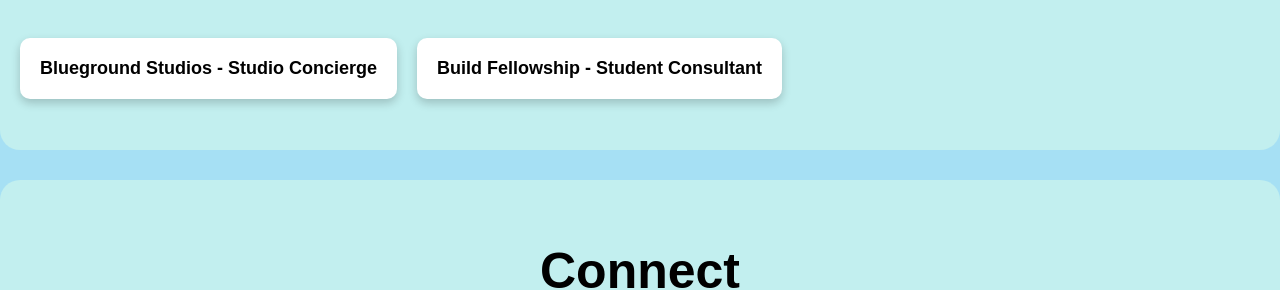
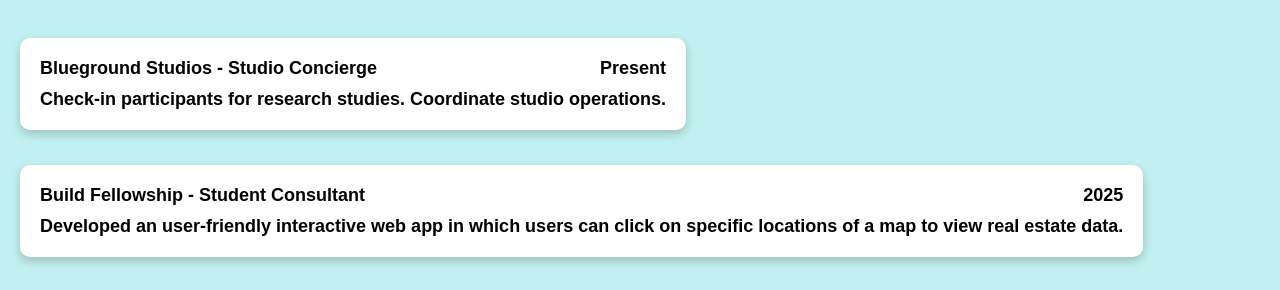
Before and after one commit to josea4599/Jose-Alvarez-Intro26.2, a plain HTML site: page index.html in a window 1280 px wide. Shown: the part 511-801 px from the top of the page. Drawn offline with Linux system fonts and the light colour scheme.

Commit message:
lesson 6 revision

```diff
--- a/css/index.css
+++ b/css/index.css
@@ -55,6 +55,16 @@
   box-shadow: 0px 4px 10px rgba(0,0,0,0.2);
 }
 
+.experience-top {
+  display: flex;
+
+  justify-content: space-between;
+
+  align-items: center;
+
+  margin-bottom: 10px;
+}
+
 #Connect a {
   display: flex;
   flex-wrap: wrap;
--- a/index.html
+++ b/index.html
@@ -8,15 +8,16 @@
     <meta name="author" content="Jose J Alvarez">
     <meta http-equiv="refresh" content="30">
     <link rel="stylesheet" href="css/index.css" />
-    <nav>
+
+</head>
+<body>
+        <nav>
     <a href="#About">About</a>
     <a href="#Experience">Experience</a>
     <a href="#Connect">Connect</a>
     <a href="#Skills">Skills</a>
     <a href="#Projects">Projects</a>
     </nav>
-</head>
-<body>
     <h1> Jose J Alvarez </h1>
     <section id="About">
     <h2>About</h2>
@@ -27,19 +28,44 @@
     <section id="Experience">
     <h2>Experience</h2>
     <ul>
-        <li>Blueground Studios -
-         Studio Concierge</li>
+<li>
+      <div class="experience-top">
+        <div class="job-title">
+          Blueground Studios - Studio Concierge
+        </div>
 
+        <div class="job-date">
+          Present
+        </div>
+      </div>
 
-    <li>Build Fellowship -
-        Student Consultant</li>
-    </ul>
+      <div class="job-description">
+        Check-in participants for research studies. Coordinate studio operations.
+      </div>
+    </li>
+
+    <li>
+      <div class="experience-top">
+        <div class="job-title">
+          Build Fellowship - Student Consultant
+        </div>
+
+        <div class="job-date">
+          2025
+        </div>
+      </div>
+
+      <div class="job-description">
+        Developed an user-friendly interactive web app in which users can click on specific locations of a map to view real estate data.
+      </div>
+    </li>
+
+  </ul>
     </section>
     <section id="Connect">
     <h2> Connect
     </h2>
         <a href= "https://github.com/josea4599">GitHub</a>
-        <br>
         <a href= "https://www.linkedin.com/in/jose-j-alvarez-152a591b1/">Linkedin</a>
         </section>
 
```
